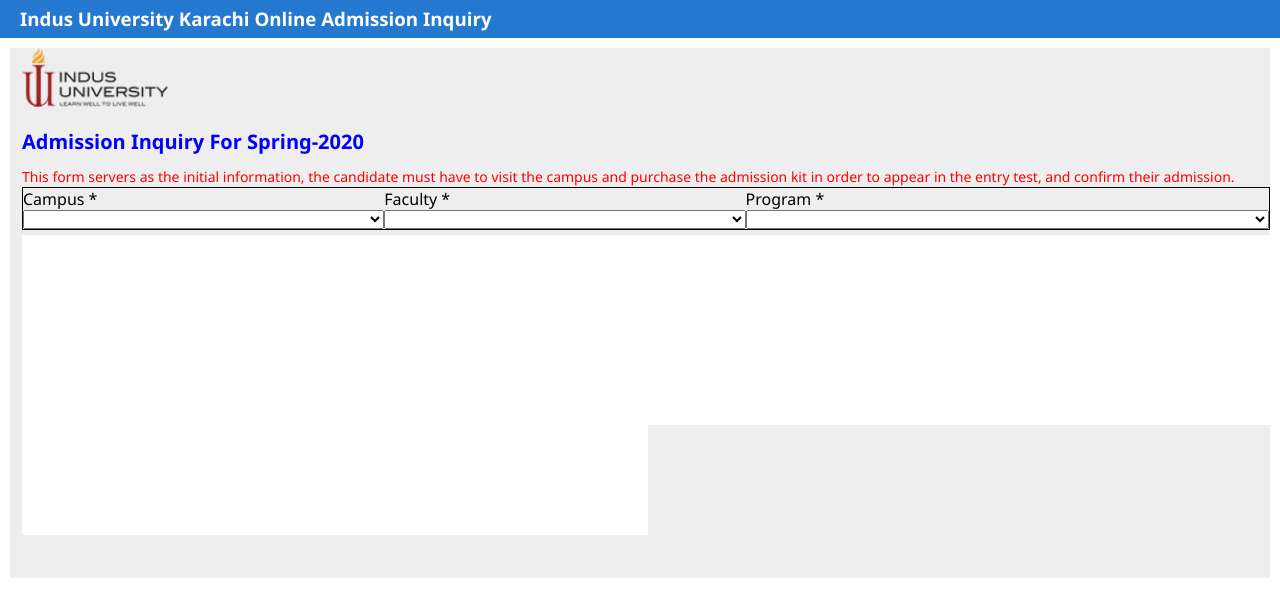
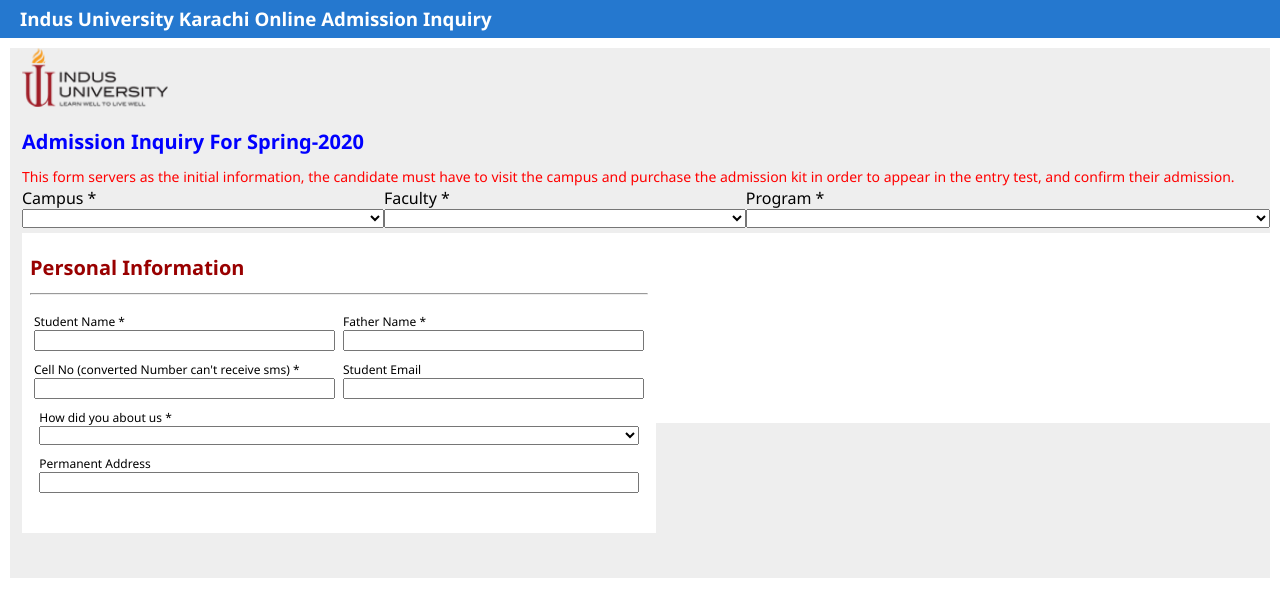
Before and after one commit to ahs1n/Create-a-web-page-with-a-form-using-css, a plain HTML site: page index.html in a window 1280 px wide. Drawn offline with Linux system fonts and the light colour scheme.

Commit message:
info done

```diff
--- a/index.html
+++ b/index.html
@@ -57,7 +57,54 @@
         </div>
         <div class="main_row2">
         <div class="personal_info">
+                <h3>
+                    Personal Information
+                </h3>
+                <hr>
+                <div class="info">
+                    <div class="name">
+                        <label for="name">Student Name *</label>
+                        <input type="text" name="" id="">
+                    </div>
 
+                    <div class="father_name">
+                        <label for="name">Father Name *</label>
+                        <input type="text" name="" id="">
+                    </div>
+
+                    <div class="cell">
+                        <label for="name">Cell No (converted Number can't receive sms) *</label>
+                        <input type="text" name="" id="">
+                    </div>
+
+                    <div class="email">
+                        <label for="name">Student Email</label>
+                        <input type="text" name="" id="">
+                    </div>
+
+                    <div class="hear_about">
+                        <label for="hear_about">
+                            How did you about us *
+                        </label>
+                        <select id="P1_HOW_DID_YOU_HAUS" name="P1_HOW_DID_YOU_HAUS" required="" class="selectlist apex-item-select" size="1"><option value="" selected="selected"></option>
+                            <option value="Friend">Friend</option>
+                            <option value="Former Student">Former Student</option>
+                            <option value="Family">Family</option>
+                            <option value="Google Search">Google Search</option>
+                            <option value="Newspapers">Newspapers</option>
+                            <option value="Social Media">Social Media</option>
+                            <option value="Poster">Poster</option>
+                            <option value="Prospectus">Prospectus</option>
+                            <option value="Exhibition">Exhibition</option>
+                            <option value="Others">Others</option>
+                            </select>
+                    </div>
+
+                    <div class="address">
+                        <label for="address">Permanent Address</label>
+                        <input type="text" name="" id="">
+                    </div>
+                </div>
         </div>
 
         <div class="qualification">
--- a/style.css
+++ b/style.css
@@ -54,7 +54,7 @@ header
     display: flex;
     justify-content: space-around;
     /* flex-direction: column; */
-    border: black 1px solid;
+    /* border: black 1px solid; */
 }
 .campus
 {
@@ -98,6 +98,75 @@ header
     height: 300px;
     width: 647px;
     background-color: #fff;
+    padding-right: 8px;
+    padding-left: 8px;
+}
+.info
+{
+    display: flex;
+    justify-content: space-around;
+    flex-wrap: wrap;
+    font-size: 12px;
+}
+.main_row2 h3
+{
+    color: #990000;
+}
+
+.name
+{
+    display: flex;
+    flex-direction: column;
+    width: 301px;
+    margin-top: 10px;
+}
+.cell
+{
+    display: flex;
+    flex-direction: column;
+    width: 301px;
+    margin-top: 10px;
+
+}
+.email
+{
+    display: flex;
+    flex-direction: column;
+    width: 301px;
+    margin-top: 10px;
+
+}
+.father_name
+{
+    display: flex;
+    flex-direction: column;
+    width: 301px;
+    margin-top: 10px;
+
+}
+.hear_about
+{
+    display: flex;
+    flex-direction: column;
+    width: 97%;
+    margin-top: 10px;
+
+}
+.hear_about
+{
+    display: flex;
+    flex-direction: column;
+    width: 97%;
+    margin-top: 10px;
+
+}
+
+.address
+{
+    display: flex;
+    flex-direction: column;
+    width: 97%;
+    margin-top: 10px;
 }
 .qualification
 {
```
